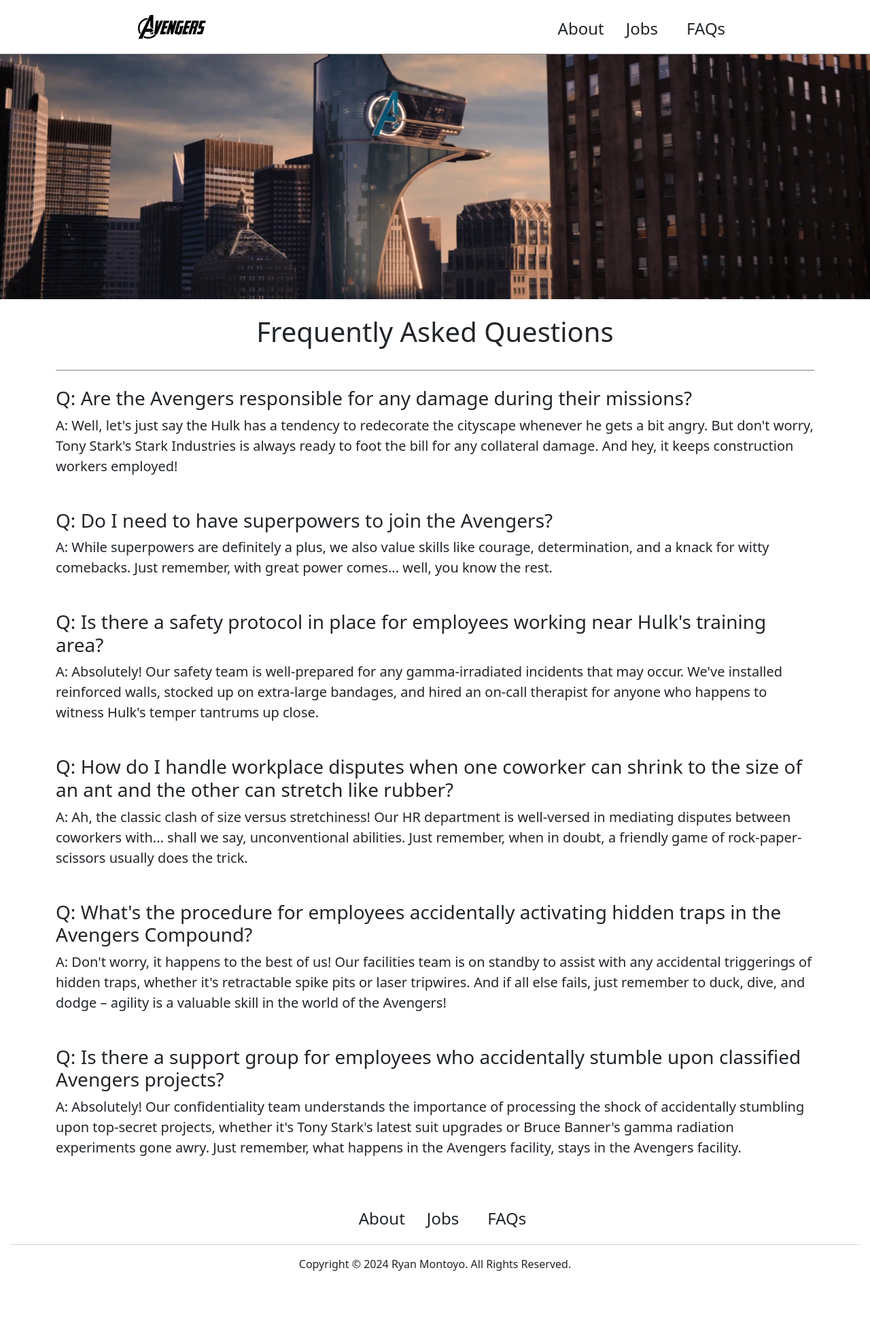
After one commit to ryan-montoyo/flask-website-project, a Flask app: page /FAQ in a window 1280 px wide. The commit adds this page. Shown: the whole page at 68% size. Run offline with Flask 3, Linux system fonts and the light colour scheme.

Commit message:
new tabs

```diff
--- a/app.py
+++ b/app.py
@@ -11,6 +11,14 @@ def hello_avengers():
   jobs = load_jobs_from_db()
   return render_template('home.html', jobs = jobs, company_name = 'Avengers')
 
+@app.route('/FAQ')
+def faq_page():
+  return render_template('FAQ.html', company_name = 'Avengers')
+
+@app.route('/about')
+def about_pahe():
+  return render_template('about.html')
+
 @app.route('/api/jobs')
 def listJobs():
   jobs = load_jobs_from_db()
@@ -23,6 +31,7 @@ def show_job(id):
     return "Not Found", 404
   return render_template('jobpage.html', job=job)
 
+
 @app.route("/job/<id>/apply", methods=['post'])
 def apply_to_job(id):
   data = request.form
--- /dev/null
+++ b/templates/FAQ.html
@@ -0,0 +1,79 @@
+<style>
+    p {
+        padding-bottom: 2rem;
+    }
+    h1 {
+        padding-bottom: 2rem;
+        padding-top: 1rem;
+        border-bottom: 1px solid grey;
+    }
+
+</style>
+
+<!DOCTYPE html>
+<html lang="en">
+<head>
+    <meta charset="UTF-8">
+    <meta name="viewport" content="width=device-width, initial-scale=1.0">
+    <link href="https://cdn.jsdelivr.net/npm/bootstrap@5.2.0-beta1/dist/css/bootstrap.min.css" rel="stylesheet" integrity="sha384-0evHe/X+R7YkIZDRvuzKMRqM+OrBnVFBL6DOitfPri4tjfHxaWutUpFmBp4vmVor" crossorigin="anonymous">
+    <title>FAQ</title>
+</head>
+<body>
+    {% include 'nav.html' %}
+    {% include 'banner.html' %}
+
+    <div class="container">
+        <h1 class="text-center mt-2 mb-4">
+            Frequently Asked Questions
+        </h1>
+        <h3 class="mb-2">
+            Q: Are the Avengers responsible for any damage during their missions?
+        </h3>
+        <p class="lead mt-0">
+            A: Well, let's just say the Hulk has a tendency to redecorate the cityscape
+            whenever he gets a bit angry. But don't worry, Tony Stark's Stark Industries is always ready
+            to foot the bill for any collateral damage. And hey, it keeps construction workers employed!
+        </p>
+        <h3 class="mb-2">
+            Q: Do I need to have superpowers to join the Avengers?
+        </h3>
+        <p class="lead mt-0">
+            A: While superpowers are definitely a plus, we also value skills like courage, determination,
+            and a knack for witty comebacks. Just remember, with great power comes... well, you know the rest.
+        </p>
+        <h3 class="mb-2">
+            Q: Is there a safety protocol in place for employees working near Hulk's training area?
+        </h3>
+        <p class="lead mt-0">
+            A: Absolutely! Our safety team is well-prepared for any gamma-irradiated incidents that may occur. We've installed
+            reinforced walls, stocked up on extra-large bandages, and hired an on-call therapist for anyone who happens to witness
+            Hulk's temper tantrums up close.
+        </p>
+        <h3 class="mb-2">
+            Q: How do I handle workplace disputes when one coworker can shrink to the size of an ant and the other can stretch like rubber?
+        </h3>
+        <p class="lead mt-0">
+            A: Ah, the classic clash of size versus stretchiness! Our HR department is well-versed in mediating disputes between coworkers with...
+            shall we say, unconventional abilities. Just remember, when in doubt, a friendly game of rock-paper-scissors usually does the trick.
+        </p>
+        <h3 class="mb-2">
+            Q: What's the procedure for employees accidentally activating hidden traps in the Avengers Compound?
+        </h3>
+        <p class="lead mt-0">
+            A: Don't worry, it happens to the best of us! Our facilities team is on standby to assist with any accidental triggerings of hidden traps,
+            whether it's retractable spike pits or laser tripwires. And if all else fails, just remember to duck, dive, and dodge – agility is a valuable
+            skill in the world of the Avengers!
+        </p>
+        <h3 class="mb-2">
+            Q: Is there a support group for employees who accidentally stumble upon classified Avengers projects?
+        </h3>
+        <p class="lead mt-0">
+            A: Absolutely! Our confidentiality team understands the importance of processing the shock of accidentally stumbling upon top-secret projects,
+            whether it's Tony Stark's latest suit upgrades or Bruce Banner's gamma radiation experiments gone awry. Just remember, what happens in the Avengers
+            facility, stays in the Avengers facility.
+        </p>
+    </div>
+
+    {% include 'footer.html' %}
+</body>
+</html>
--- a/templates/footer.html
+++ b/templates/footer.html
@@ -25,10 +25,9 @@
     <nav>
         <div class="nav-links-container">
             <ul class="nav-links">
-                <li><a href="#about">About</a></li>
-                <li><a href="#projects">Jobs</a></li>
-                <li><a href="#experience">FAQs</a></li>
-                <li><a href="#contact">Contact</a></li>
+                <li><a href="/about">About</a></li>
+                <li><a href="/">Jobs</a></li>
+                <li><a href="/FAQ">FAQs</a></li>
               </ul>
         </div>
     </nav>
--- a/templates/home.html
+++ b/templates/home.html
@@ -106,7 +106,9 @@
             {% endfor %}
         </div>
         <div class="button-container">
-            <button class="contact-btn">Contact Us</button>
+                <a href="mailto:careers@avengers.jarvis">
+                    <button class="contact-btn">Contact Us</button>
+                </a>
         </div>
     </div>
     {% include 'footer.html' %}
--- a/templates/nav.html
+++ b/templates/nav.html
@@ -69,10 +69,9 @@ nav a:hover {
     </div>
     <div>
       <ul class="nav-links">
-        <li><a href="#about">About</a></li>
-        <li><a href="#projects">Jobs</a></li>
-        <li><a href="#experience">FAQs</a></li>
-        <li><a href="#contact">Contact</a></li>
+        <li><a href="/about">About</a></li>
+        <li><a href="/">Jobs</a></li>
+        <li><a href="/FAQ">FAQs</a></li>
       </ul>
     </div>
 </nav>
```
Also changed, not shown: templates/about.html (added, +35 -0 lines).
